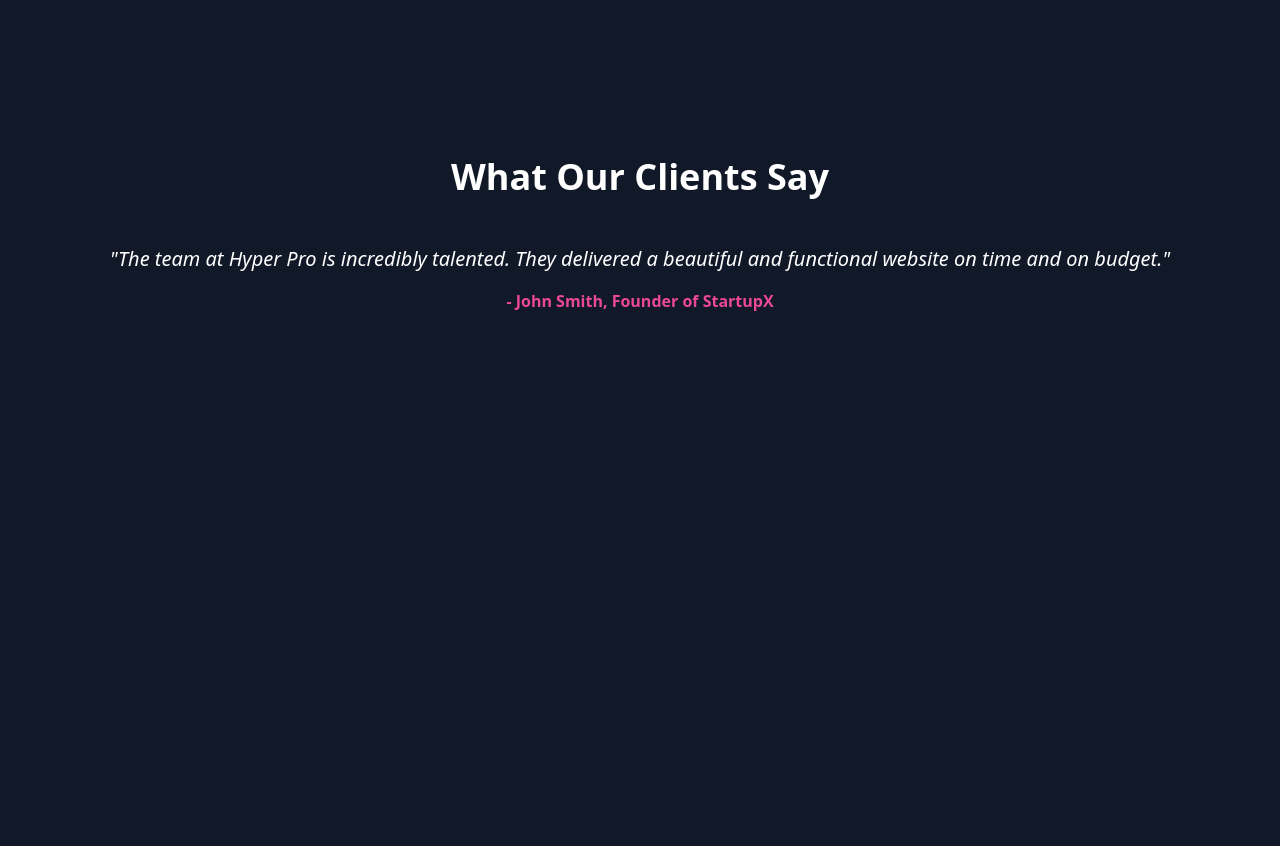
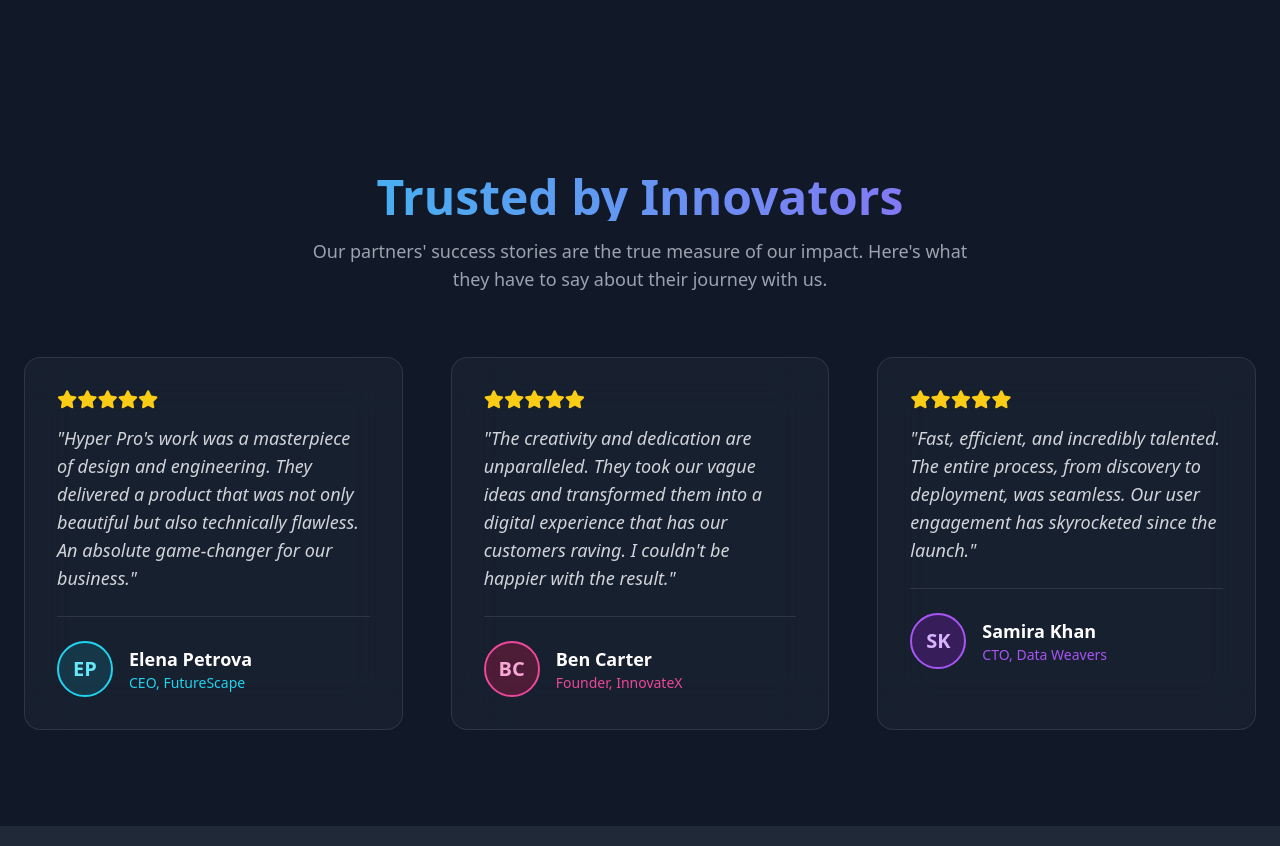
Before and after one commit to sithula-2011/Hyper-Pro, a plain HTML site: page index main.html in a window 1280 px wide. Shown: the part 1951-2797 px from the top of the page. Drawn offline with nearby package versions, Linux system fonts and the light colour scheme.

Commit message:
Add files via upload

```diff
--- a/index main.html
+++ b/index main.html
@@ -74,7 +74,7 @@
         <div class="container mx-auto px-6 text-center z-10">
             <h2 class="text-5xl md:text-7xl font-extrabold text-white leading-tight mb-4">Creative Web Solutions for the Modern Age</h2>
             <p class="text-xl md:text-2xl text-white mb-8">We build beautiful, fast, and responsive websites that grow your business.</p>
-            <a href="#contact" class="bg-white text-gray-900 font-bold py-3 px-8 rounded-full hover:bg-gray-200 transition-transform transform hover:scale-105">Get a Free Quote</a>
+            <a href="#services" class="bg-gradient-to-r from-pink-500 to-purple-600 text-white font-bold py-3 px-8 rounded-full hover:opacity-90 transition-opacity">Explore Our Services</a>
         </div>
     </section>
 
@@ -105,8 +105,8 @@
                     <p>From front-end to back-end, we build robust and scalable websites tailored to your needs.</p>
                 </div>
                 <div class="bg-gray-800 p-8 rounded-lg shadow-lg hover:shadow-purple-500/50 transition-shadow card-3d border-t-4 border-purple-500">
-                    <h4 class="text-2xl font-bold mb-4">E-Commerce Solutions</h4>
-                    <p>Boost your online sales with our powerful and secure e-commerce platforms.</p>
+                    <h4 class="text-2xl font-bold mb-4">Data Entry</h4>
+                    <p>Boost your business productivity with our accurate and reliable data entry services.</p>
                 </div>
             </div>
         </div>
@@ -148,38 +148,67 @@
 
 
     <!-- Testimonials Section -->
-    <section id="testimonials" class="py-20">
-        <div class="container mx-auto px-6">
-            <h3 class="text-4xl font-bold text-center mb-12">What Our Clients Say</h3>
-            <div class="swiper testimonials-slider swiper-initialized swiper-horizontal swiper-pointer-events swiper-backface-hidden">
-                <div class="swiper-wrapper" id="swiper-wrapper-885d6ac1abfc8812" aria-live="off" style="transition-duration: 0ms; transform: translate3d(-2880px, 0px, 0px);"><div class="swiper-slide text-center swiper-slide-duplicate swiper-slide-next swiper-slide-duplicate-prev" data-swiper-slide-index="2" role="group" aria-label="3 / 3" style="width: 720px;">
-                        <p class="text-xl italic mb-4">"We've seen a significant increase in conversions since launching our new website with Hyper Pro."</p>
-                        <p class="font-bold text-purple-500">- Emily White, Marketing Director at Innovate Inc.</p>
+<section id="testimonials" class="py-24 bg-gray-900 overflow-hidden">
+    <div class="container mx-auto px-6">
+        <div class="text-center mb-16">
+            <h3 class="text-4xl md:text-5xl font-extrabold text-transparent bg-clip-text bg-gradient-to-r from-cyan-400 to-purple-500 mb-4">Trusted by Innovators</h3>
+            <p class="text-lg text-gray-400 max-w-2xl mx-auto">Our partners' success stories are the true measure of our impact. Here's what they have to say about their journey with us.</p>
+        </div>
+
+        <div class="grid md:grid-cols-2 lg:grid-cols-3 gap-8 lg:gap-12">
+            <!-- Testimonial Card 1 -->
+            <div class="testimonial-card bg-gray-800/50 backdrop-blur-xl border border-white/10 rounded-2xl p-8 transform transition-all duration-500 hover:scale-105 hover:shadow-2xl hover:shadow-cyan-500/20">
+                <div class="flex text-yellow-400 mb-4 text-lg">
+                    <i class="fas fa-star"></i><i class="fas fa-star"></i><i class="fas fa-star"></i><i class="fas fa-star"></i><i class="fas fa-star"></i>
+                </div>
+                <blockquote class="text-gray-300 italic text-lg mb-6">"Hyper Pro's work was a masterpiece of design and engineering. They delivered a product that was not only beautiful but also technically flawless. An absolute game-changer for our business."</blockquote>
+                <div class="flex items-center mt-auto pt-6 border-t border-white/10">
+                    <div class="w-14 h-14 rounded-full border-2 border-cyan-400 bg-cyan-900/50 flex items-center justify-center flex-shrink-0">
+                        <span class="text-xl font-bold text-cyan-300">EP</span>
                     </div>
-                    <!-- Slide 1 -->
-                    <div class="swiper-slide text-center swiper-slide-duplicate-active" data-swiper-slide-index="0" role="group" aria-label="1 / 3" style="width: 720px;">
-                        <p class="text-xl italic mb-4">"Hyper Pro transformed our online presence. Their attention to detail and creative approach is second to none."</p>
-                        <p class="font-bold text-cyan-400">- Jane Doe, CEO of ExampleCorp</p>
+                    <div class="ml-4">
+                        <h4 class="font-bold text-white text-lg">Elena Petrova</h4>
+                        <p class="text-cyan-400 text-sm">CEO, FutureScape</p>
                     </div>
-                    <!-- Slide 2 -->
-                    <div class="swiper-slide text-center" data-swiper-slide-index="1" role="group" aria-label="2 / 3" style="width: 720px;">
-                        <p class="text-xl italic mb-4">"The team at Hyper Pro is incredibly talented. They delivered a beautiful and functional website on time and on budget."</p>
-                        <p class="font-bold text-pink-500">- John Smith, Founder of StartupX</p>
+                </div>
+            </div>
+
+            <!-- Testimonial Card 2 -->
+            <div class="testimonial-card bg-gray-800/50 backdrop-blur-xl border border-white/10 rounded-2xl p-8 transform transition-all duration-500 hover:scale-105 hover:shadow-2xl hover:shadow-pink-500/20" style="animation-delay: 200ms;">
+                <div class="flex text-yellow-400 mb-4 text-lg">
+                    <i class="fas fa-star"></i><i class="fas fa-star"></i><i class="fas fa-star"></i><i class="fas fa-star"></i><i class="fas fa-star"></i>
+                </div>
+                <blockquote class="text-gray-300 italic text-lg mb-6">"The creativity and dedication are unparalleled. They took our vague ideas and transformed them into a digital experience that has our customers raving. I couldn't be happier with the result."</blockquote>
+                <div class="flex items-center mt-auto pt-6 border-t border-white/10">
+                    <div class="w-14 h-14 rounded-full border-2 border-pink-500 bg-pink-900/50 flex items-center justify-center flex-shrink-0">
+                        <span class="text-xl font-bold text-pink-300">BC</span>
                     </div>
-                     <!-- Slide 3 -->
-                     <div class="swiper-slide text-center swiper-slide-prev swiper-slide-duplicate-next" data-swiper-slide-index="2" role="group" aria-label="3 / 3" style="width: 720px;">
-                        <p class="text-xl italic mb-4">"We've seen a significant increase in conversions since launching our new website with Hyper Pro."</p>
-                        <p class="font-bold text-purple-500">- Emily White, Marketing Director at Innovate Inc.</p>
+                    <div class="ml-4">
+                        <h4 class="font-bold text-white text-lg">Ben Carter</h4>
+                        <p class="text-pink-500 text-sm">Founder, InnovateX</p>
                     </div>
-                <div class="swiper-slide text-center swiper-slide-duplicate swiper-slide-active" data-swiper-slide-index="0" role="group" aria-label="1 / 3" style="width: 720px;">
-                        <p class="text-xl italic mb-4">"Hyper Pro transformed our online presence. Their attention to detail and creative approach is second to none."</p>
-                        <p class="font-bold text-cyan-400">- Jane Doe, CEO of ExampleCorp</p>
-                    </div></div>
-                <div class="swiper-pagination swiper-pagination-clickable swiper-pagination-bullets swiper-pagination-horizontal"><span class="swiper-pagination-bullet swiper-pagination-bullet-active" tabindex="0" role="button" aria-label="Go to slide 1" aria-current="true"></span><span class="swiper-pagination-bullet" tabindex="0" role="button" aria-label="Go to slide 2"></span><span class="swiper-pagination-bullet" tabindex="0" role="button" aria-label="Go to slide 3"></span></div>
-            <span class="swiper-notification" aria-live="assertive" aria-atomic="true"></span></div>
+                </div>
+            </div>
+
+            <!-- Testimonial Card 3 -->
+            <div class="testimonial-card bg-gray-800/50 backdrop-blur-xl border border-white/10 rounded-2xl p-8 transform transition-all duration-500 hover:scale-105 hover:shadow-2xl hover:shadow-purple-500/20" style="animation-delay: 400ms;">
+                <div class="flex text-yellow-400 mb-4 text-lg">
+                    <i class="fas fa-star"></i><i class="fas fa-star"></i><i class="fas fa-star"></i><i class="fas fa-star"></i><i class="fas fa-star"></i>
+                </div>
+                <blockquote class="text-gray-300 italic text-lg mb-6">"Fast, efficient, and incredibly talented. The entire process, from discovery to deployment, was seamless. Our user engagement has skyrocketed since the launch."</blockquote>
+                <div class="flex items-center mt-auto pt-6 border-t border-white/10">
+                    <div class="w-14 h-14 rounded-full border-2 border-purple-500 bg-purple-900/50 flex items-center justify-center flex-shrink-0">
+                        <span class="text-xl font-bold text-purple-300">SK</span>
+                    </div>
+                    <div class="ml-4">
+                        <h4 class="font-bold text-white text-lg">Samira Khan</h4>
+                        <p class="text-purple-500 text-sm">CTO, Data Weavers</p>
+                    </div>
+                </div>
+            </div>
         </div>
-    </section>
-
+    </div>
+</section>
 
     <!-- Contact Section -->
     <section id="contact" class="py-20 bg-gray-800">
@@ -189,14 +218,16 @@
 
                  <div class="text-center">
                     <a href="https://discord.com/users/1199368140648366162" class="bg-gradient-to-r from-pink-500 to-purple-600 font-bold py-3 px-8 rounded-full hover:opacity-90 transition-opacity inline-block" target="_blank">Discord</a>
-                </div>
-                <div class="text-center">
                     <a href="https://www.instagram.com/sithula_vikasitha/?next=%2F" class="bg-gradient-to-r from-pink-500 to-purple-600 font-bold py-3 px-8 rounded-full hover:opacity-90 transition-opacity inline-block"target="_blank">Instergram</a>
                 </div>
+
+
 
             </form>
         </div>
     </section>
+<!-- Make sure you have Font Awesome for the stars! Add this to your <head> if it's not already there. -->
+<link rel="stylesheet" href="https://cdnjs.cloudflare.com/ajax/libs/font-awesome/6.2.1/css/all.min.css">
 
     <!-- Footer -->
     <footer class="bg-gray-900 py-8">
```
